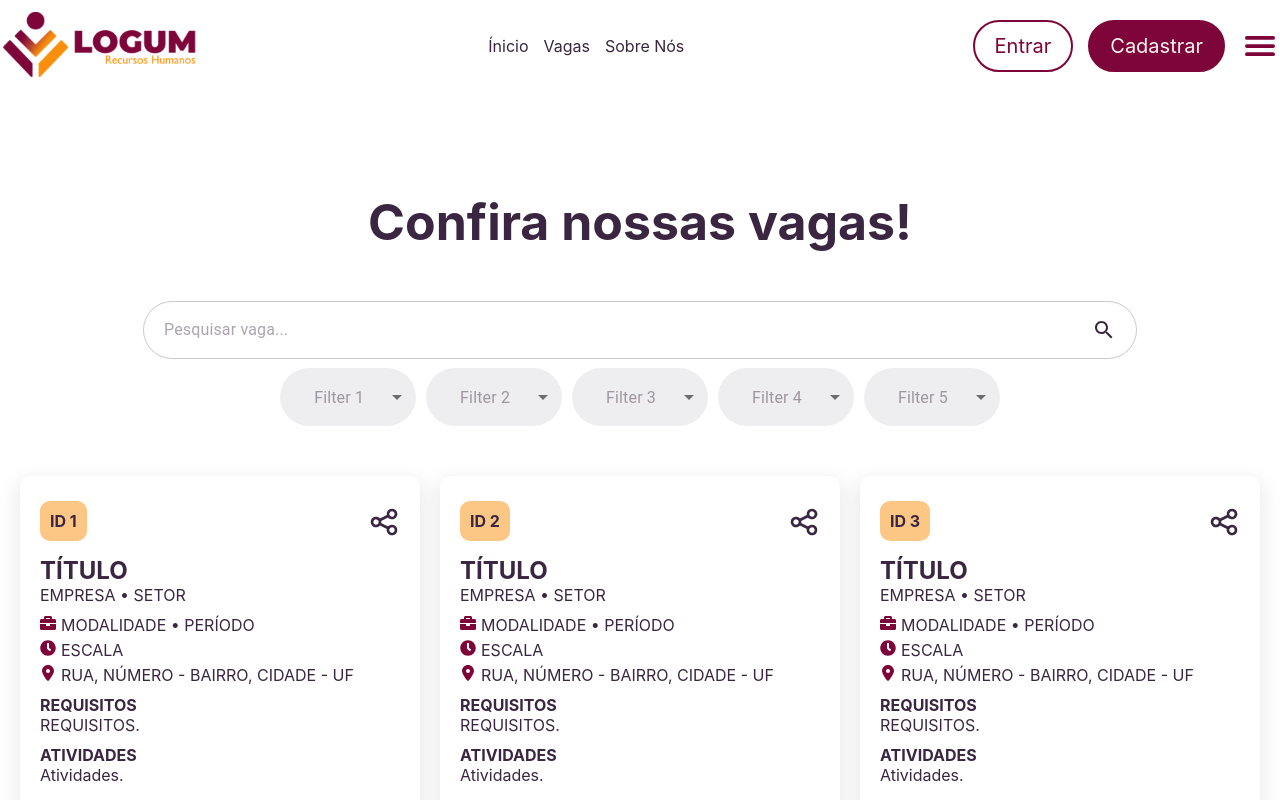
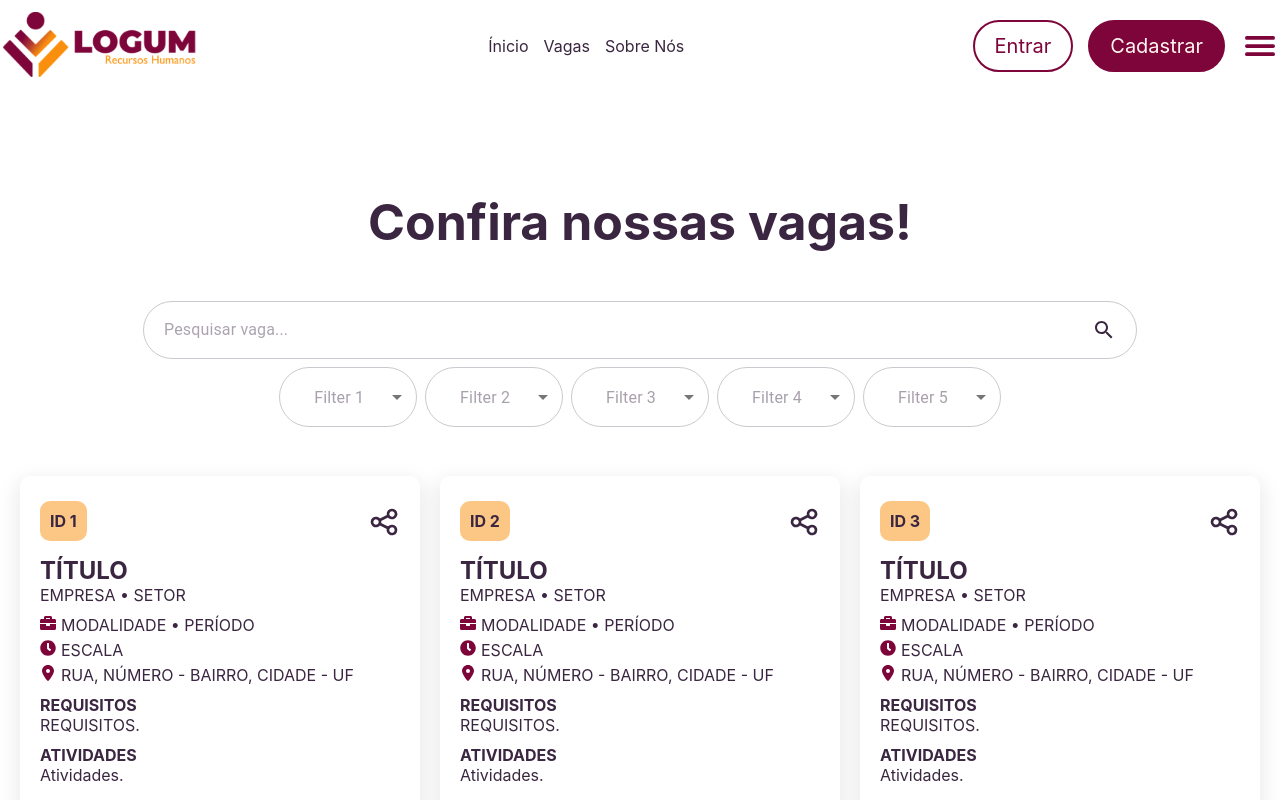
Before and after one commit to MPCGomes/logumrh, a Next.js app in the folder frontend-web/: page /vacancies in a window 1280 px wide. Shown: the top 800 px of the page. Built offline with nearby package versions, Linux system fonts and the light colour scheme.

Commit message:
styles (dropdown): border and background

```diff
--- a/frontend-web/components/Dropdown/Dropdown.tsx
+++ b/frontend-web/components/Dropdown/Dropdown.tsx
@@ -5,10 +5,10 @@ import { styled } from '@mui/material/styles';
 
 const StyledDropdownSelect = styled(Select)({
   borderRadius: 50,
-  backgroundColor: '#3a264015',
+  outline: '1px solid #3a264040',
+  backgroundColor: 'transparent',
   padding: '1px 20px',
   color: '#3a264070',
-  border: 'none',
 
   '& .MuiOutlinedInput-notchedOutline': {
     border: 'none',
@@ -17,7 +17,8 @@ const StyledDropdownSelect = styled(Select)({
     border: 'none',
   },
   '&.Mui-focused .MuiOutlinedInput-notchedOutline': {
-    border: 'none',
+    border: '2px solid #3a2640',
+    outline: 'none',
   },
 });
 
```
